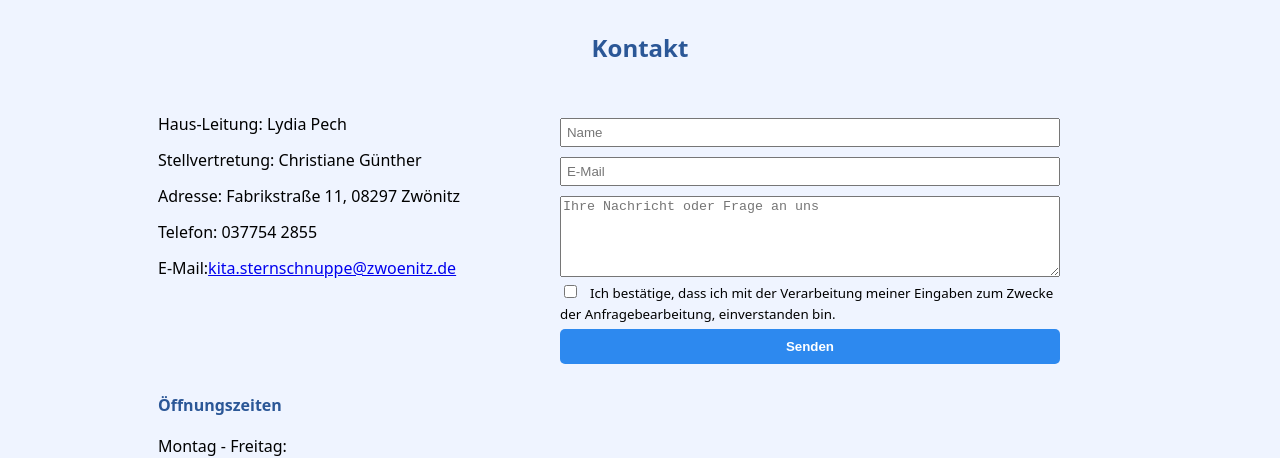
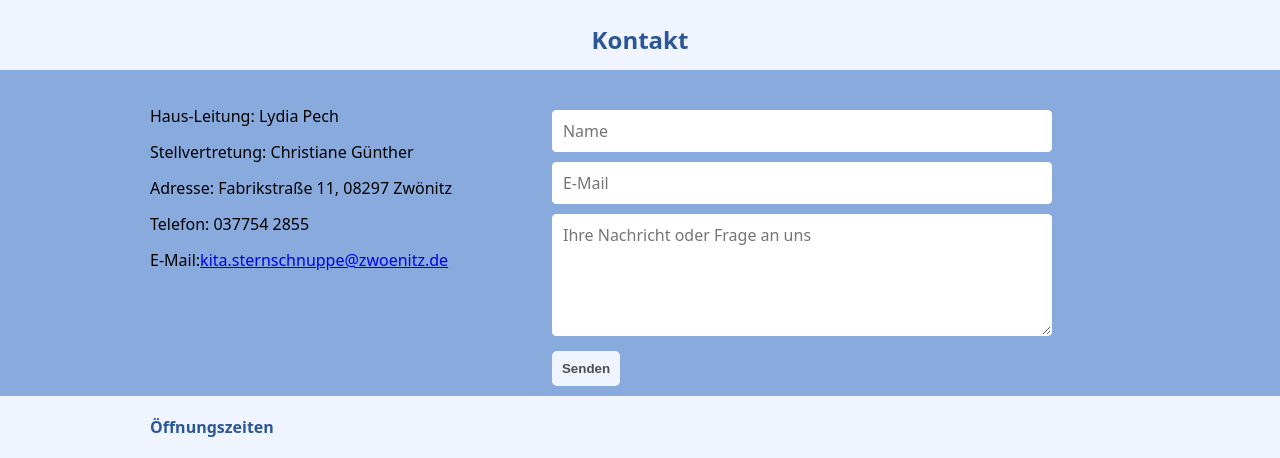
Before and after one commit to MariaAdner/kita-info, a Next.js app: page / in a window 1280 px wide. Shown: the part 1992-2450 px from the top of the page. Built offline with nearby package versions, Linux system fonts and the light colour scheme; no server answers.

Commit message:
modified styling

```diff
--- a/components/Button/Button.styled.js
+++ b/components/Button/Button.styled.js
@@ -1,4 +1,4 @@
-import styled from "styled-components";
+import styled, { css } from "styled-components";
 
 export const StyledButton = styled.button`
   background-color: var(--color-main);
@@ -8,4 +8,11 @@ export const StyledButton = styled.button`
   font-weight: bold;
   border: none;
   padding: 10px;
+
+  ${(props) =>
+    props.$variant === "white" &&
+    css`
+      background-color: var(--color-background);
+      color: var(--color-text);
+    `};
 `;
--- a/components/ContactForm/ContactForm.styled.js
+++ b/components/ContactForm/ContactForm.styled.js
@@ -21,15 +21,22 @@ export const StyledInput = styled.div`
   flex-direction: column;
   gap: 10px;
   width: 100%;
+  margin-bottom: 10px;
   @media (min-width: 400px) {
     width: 500px;
   }
 `;
 
 export const StyledInputField = styled.input`
-  padding: 5px;
+  padding: 10px;
+  border-radius: 4px;
+  border: 1px solid white;
+  font: inherit;
 `;
 
-export const StyledInputCheck = styled.div`
-  width: 500px;
+export const StyledTextarea = styled.textarea`
+  padding: 10px;
+  border-radius: 4px;
+  border: 1px solid white;
+  font: inherit;
 `;
--- a/components/ContactForm/index.js
+++ b/components/ContactForm/index.js
@@ -3,7 +3,7 @@ import {
   StyledLabel,
   StyledInput,
   StyledInputField,
-  StyledInputCheck,
+  StyledTextarea,
 } from "./ContactForm.styled";
 import { StyledButton } from "../Button/Button.styled";
 import useSWR from "swr";
@@ -52,27 +52,20 @@ export default function ContactForm() {
           placeholder="E-Mail"
           required
         />
-        <textarea
+        <StyledTextarea
           rows="5"
           id="message"
           name="message"
           placeholder="Ihre Nachricht oder Frage an uns"
           required
-        ></textarea>
+        ></StyledTextarea>
       </StyledInput>
-      <StyledInputCheck>
-        <input
-          type="checkbox"
-          name="Datenverarbeitung bestätigt"
-          value="Ja"
-          required
-        />
-        <StyledLabel>
-          Ich bestätige, dass ich mit der Verarbeitung meiner Eingaben zum
-          Zwecke der Anfragebearbeitung, einverstanden bin.
-        </StyledLabel>
-      </StyledInputCheck>
-      <StyledButton type="submit">Senden</StyledButton>
+
+      <div>
+        <StyledButton $variant="white" type="submit">
+          Senden
+        </StyledButton>
+      </div>
     </StyledForm>
   );
 }
--- a/components/NavigationBar/index.js
+++ b/components/Layout/Navigation/index.js
@@ -6,7 +6,7 @@ import {
 import { useRouter } from "next/router";
 import { signIn, signOut, useSession } from "next-auth/react";
 
-export default function NavigationBar() {
+export default function Navigation() {
   const router = useRouter();
   const { data: session } = useSession();
 
--- /dev/null
+++ b/components/Layout/index.js
@@ -0,0 +1,13 @@
+import Navigation from "./Navigation";
+import Header from "./Header";
+import { Fragment } from "react";
+
+export default function Layout(props) {
+  return (
+    <Fragment>
+      <Header />
+      <Navigation />
+      <main>{props.children}</main>
+    </Fragment>
+  );
+}
--- a/components/StartPage/StartPage.styled.js
+++ b/components/StartPage/StartPage.styled.js
@@ -36,6 +36,7 @@ export const StyledImage = styled(Image)`
 `;
 
 export const ContactSection = styled.article`
+  background-color: var(--color-background1);
   padding-top: 20px;
   padding-bottom: 10px;
   padding-left: 50px;
--- a/pages/_app.js
+++ b/pages/_app.js
@@ -1,7 +1,7 @@
 import { SWRConfig } from "swr";
 import GlobalStyle from "../styles";
-import NavigationBar from "@/components/NavigationBar";
-import Header from "@/components/Header";
+import Layout from "@/components/Layout";
+import Head from "next/head";
 import { SessionProvider } from "next-auth/react";
 
 const fetcher = (url) => fetch(url).then((response) => response.json());
@@ -14,10 +14,10 @@ export default function App({
     <>
       <GlobalStyle />
       <SWRConfig value={{ fetcher }}>
-        <Header />
         <SessionProvider session={session}>
-          <Component {...pageProps} />
-          <NavigationBar />
+          <Layout>
+            <Component {...pageProps} />
+          </Layout>
         </SessionProvider>
       </SWRConfig>
     </>
--- a/styles.js
+++ b/styles.js
@@ -5,6 +5,7 @@ export default createGlobalStyle`
   --color-main: #2d89ef;
   --color-text: #4d4d4d;
   --color-background: #eff4ff;
+  --color-background1: #88aadd;
   --color-background-list: #FFF5CC;
   --color-background-item: #ffecb3;
   --color-background-item1: #d3e39c;
@@ -23,6 +24,7 @@ export default createGlobalStyle`
     font-family: system-ui;
     line-height: 125%;
     background-color: var(--color-background);
+    margin:0;
   }
 
 
```
Also changed, not shown: components/Layout/Header/Header.styled.js (renamed from components/Header/Header.styled.js), components/Layout/Header/index.js (renamed from components/Header/index.js), components/Layout/Navigation/NavigationBar.styled.js (renamed from components/NavigationBar/NavigationBar.styled.js).
